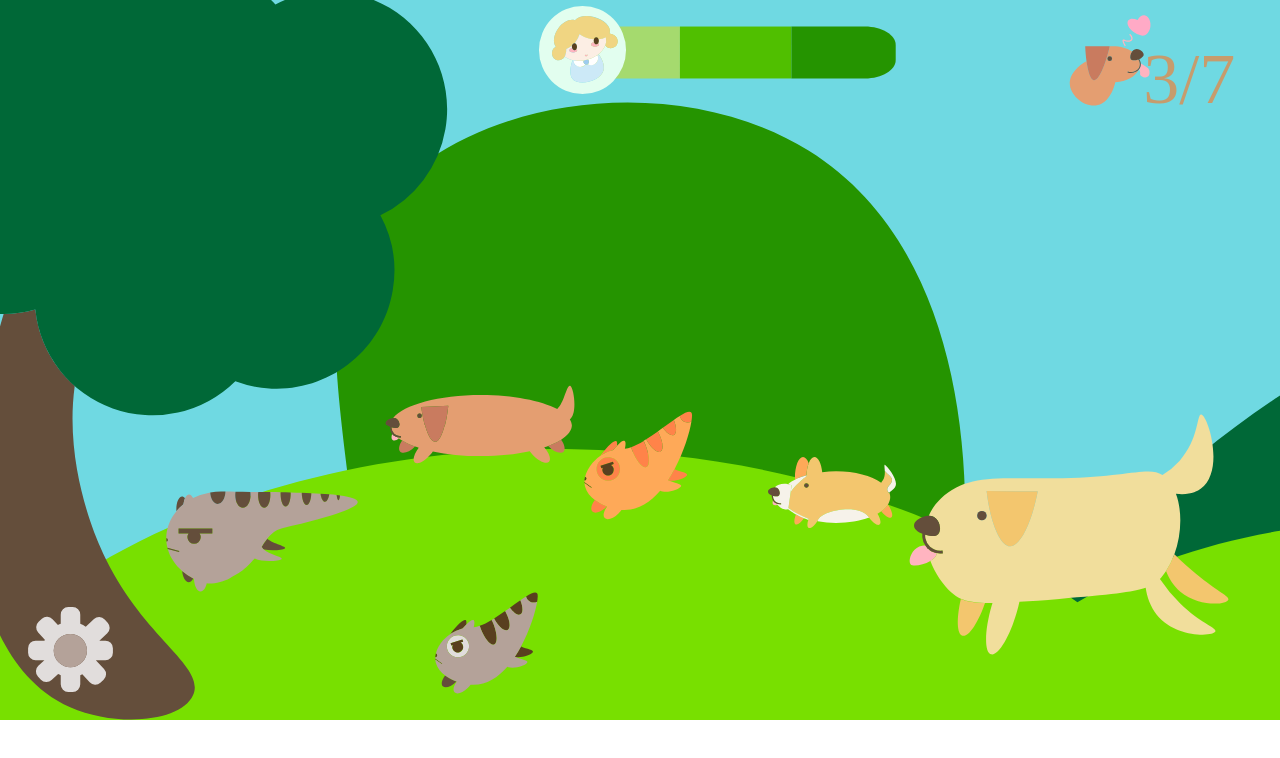
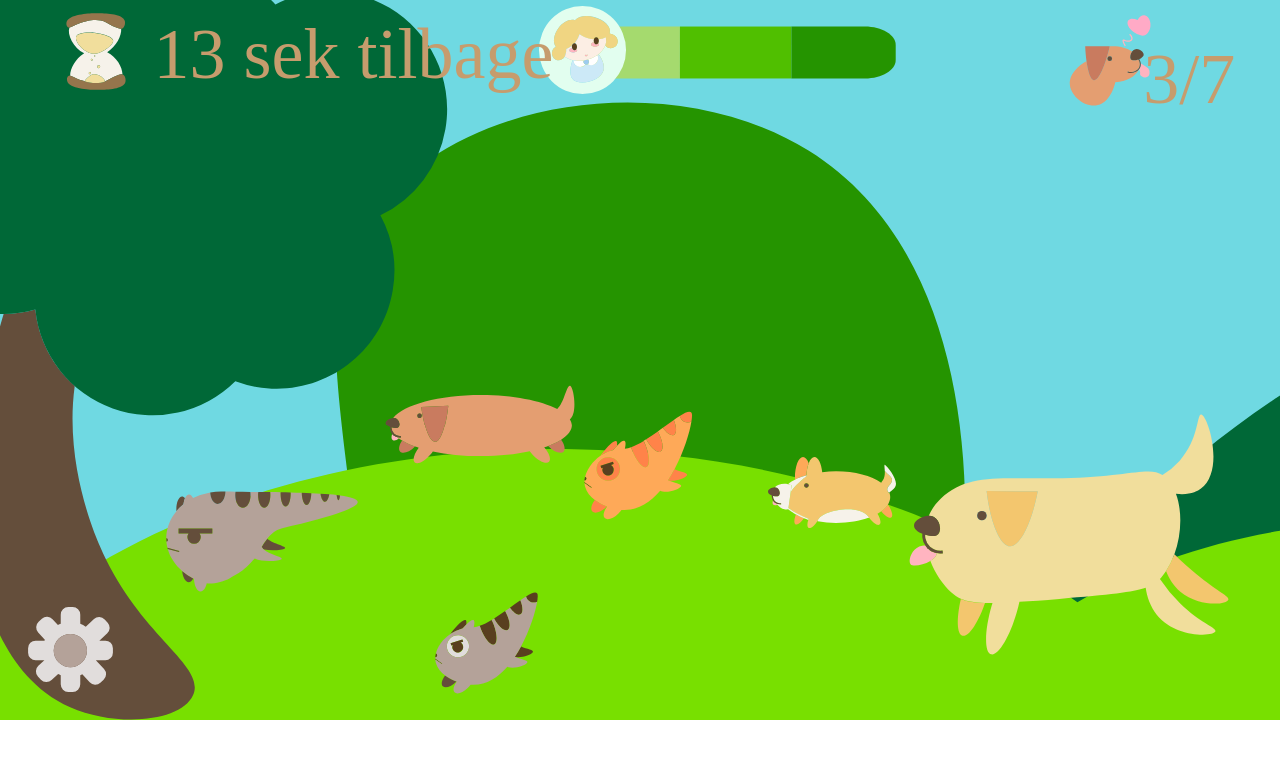
Before and after one commit to AmazedCheesequeen/petThemPets, a plain HTML site: page index.html in a window 1280 px wide. Drawn offline with Linux system fonts and the light colour scheme.

Commit message:
add time board

```diff
--- a/style.css
+++ b/style.css
@@ -293,8 +293,27 @@ body {
     display: none;
 }
 
+/*--TIME BOARD*/
 
+#time_glass{
+    background-image: url(assets_time_glass.svg);/*--size 100x120*/
+    width: 5vw;
+    height: 6vw;
+    background-size: 100%;
 
+    position: absolute;
+    top: 1vw;
+    left: 5vw;
+}
+
+#time_count{
+    color: #c69c6d;
+    font-size: 4.5rem;
+    font-family: active;
+    position: absolute;
+    top: 1vw;
+    left: 12vw;
+}
 
 /*------UI ELEMENTER*/
 
```
Also changed, not shown: index.html (+2 -2 lines).
